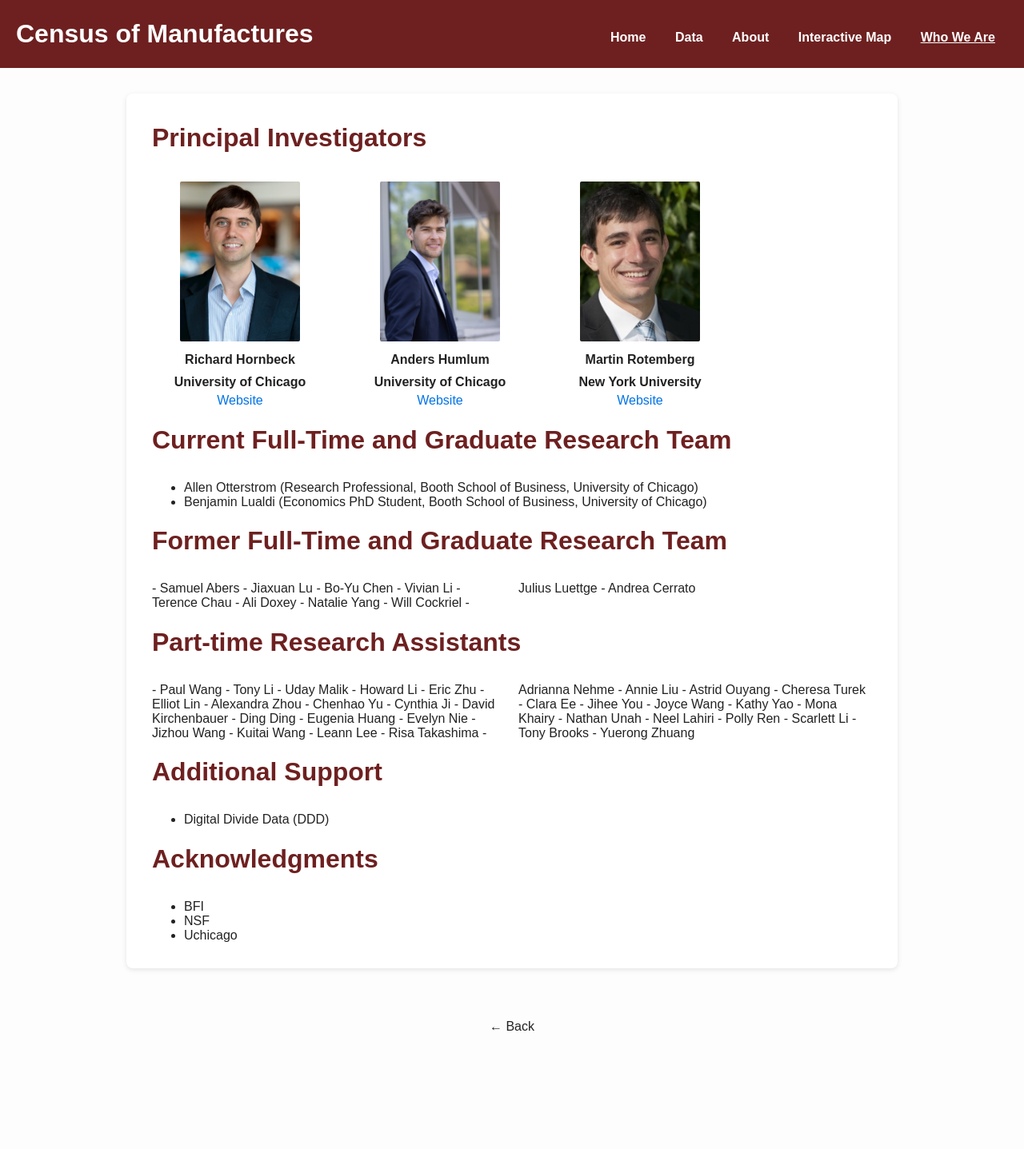
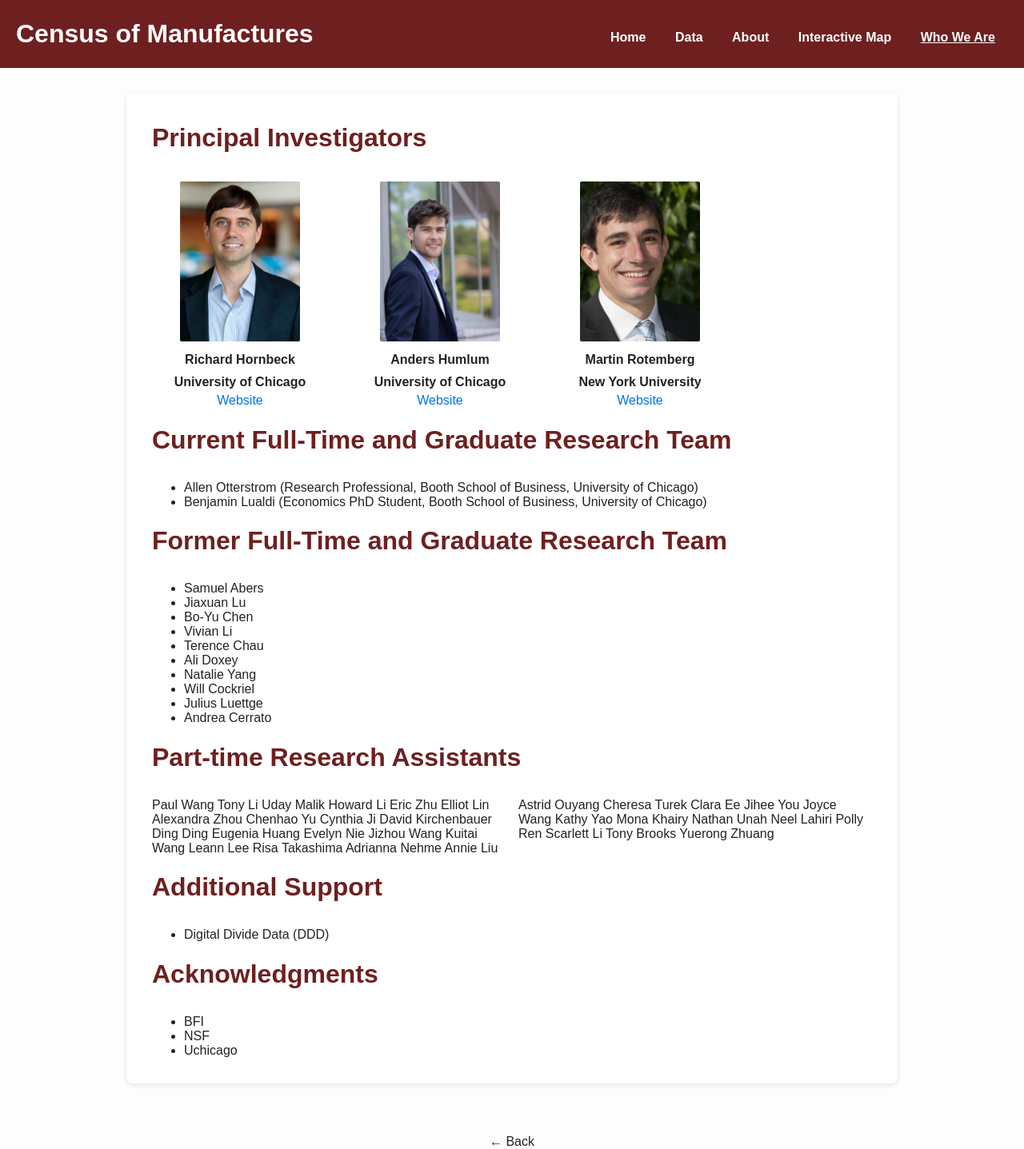
Before and after one commit to allen-otterstrom/CMF_data, a Jekyll site: the page built from who-we-are.md, in a window 1280 px wide. Shown: the whole page at 80% size. Built offline with Jekyll 4.4.1, drawn with Linux system fonts in a browser that asks for light colours; before the commit the page ends 1293 px from its top, so only the background shows below that.

Commit message:
Update who-we-are.md

```diff
--- a/who-we-are.md
+++ b/who-we-are.md
@@ -90,8 +90,6 @@ title: Who We Are
 - Benjamin Lualdi (Economics PhD Student, Booth School of Business, University of Chicago)
 
 # Former Full-Time and Graduate Research Team
-<div class="multi-col">
-
 - Samuel Abers
 - Jiaxuan Lu
 - Bo-Yu Chen
@@ -103,44 +101,41 @@ title: Who We Are
 - Julius Luettge
 - Andrea Cerrato
 
-</div>
-
 # Part-time Research Assistants
 <div class="multi-col">
 
-- Paul Wang
-- Tony Li
-- Uday Malik
-- Howard Li
-- Eric Zhu
-- Elliot Lin
-- Alexandra Zhou
-- Chenhao Yu
-- Cynthia Ji
-- David Kirchenbauer
-- Ding Ding
-- Eugenia Huang
-- Evelyn Nie
-- Jizhou Wang
-- Kuitai Wang
-- Leann Lee
-- Risa Takashima
-- Adrianna Nehme
-- Annie Liu
-- Astrid Ouyang
-- Cheresa Turek
-- Clara Ee
-- Jihee You
-- Joyce Wang
-- Kathy Yao
-- Mona Khairy
-- Nathan Unah
-- Neel Lahiri
-- Polly Ren
-- Scarlett Li
-- Tony Brooks
-- Yuerong Zhuang
-
+Paul Wang
+Tony Li
+Uday Malik
+Howard Li
+Eric Zhu
+Elliot Lin
+Alexandra Zhou
+Chenhao Yu
+Cynthia Ji
+David Kirchenbauer
+Ding Ding
+Eugenia Huang
+Evelyn Nie
+Jizhou Wang
+Kuitai Wang
+Leann Lee
+Risa Takashima
+Adrianna Nehme
+Annie Liu
+Astrid Ouyang
+Cheresa Turek
+Clara Ee
+Jihee You
+Joyce Wang
+Kathy Yao
+Mona Khairy
+Nathan Unah
+Neel Lahiri
+Polly Ren
+Scarlett Li
+Tony Brooks
+Yuerong Zhuang
 </div>
 
 # Additional Support
```
